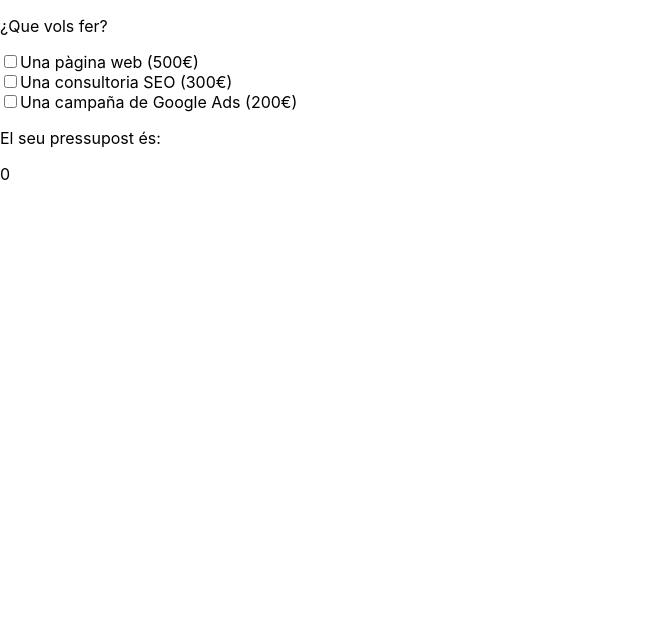
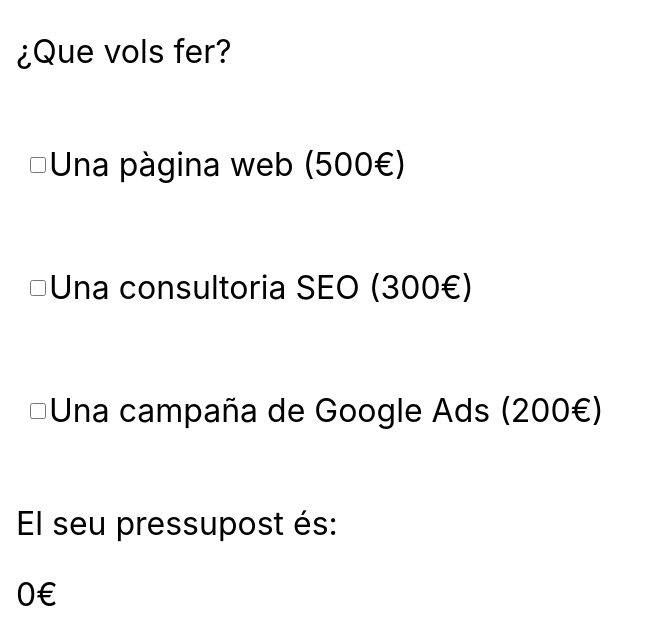
Before and after one commit to CristianAltGr/Sprint-7, a React (Create React App) app in the folder budget/: page /budget in a window 1280 px wide. Shown: the top 644 px of the page, without its empty margins (0-663 px from the left). Built offline with nearby package versions, Linux system fonts and the light colour scheme.

Commit message:
styled level 1!

```diff
--- a/budget/src/App.js
+++ b/budget/src/App.js
@@ -3,6 +3,7 @@ import './App.css';
 import Check from './components/scene/form';
 import Panel from './components/scene/panel';
 import { useEffect, useState } from 'react';
+import { GlobalStyle, PanelInput , Body } from './components/styles';
 
 function App() {
 
@@ -56,9 +57,9 @@ function App() {
       if(service.name === "web" && ((action ==="plusPg")||(action ==="plusLg"))){
         action === "plusPg" ? service.pages++ : service.idiom++;
       } else if(service.name === "web" && ((action ==="reducePg")||(action ==="reduceLg"))){
-        if((service.pages&&action === "reducePg")>0){
+        if(service.pages>0 && action === "reducePg"){
           service.pages--;
-        } else if((service.idiom&&action === "reduceLg")>0){
+        } else if(service.idiom>0 &&action === "reduceLg"){
           service.idiom--;
         }
       }
@@ -90,29 +91,31 @@ function App() {
 
 
   return (
-    <>
+
+    <Body>
+      <GlobalStyle/>
       <p>¿Que vols fer?</p>
       <form >
-        <div>
+        <PanelInput>
         <Check name="web" price={500} checked={status[0].check} onChange={selectService}></Check>
-        <label>Una pàgina web (500€)</label>
-        </div>
+        <label><p>Una pàgina web (500€)</p></label>
+        </PanelInput>
         <Panel webCheck={status[0].check} func={configureWeb} funcBtn={configureBtn} pages={status[0].pages} idioms={status[0].idiom}></Panel>
-        <div>
+        <PanelInput>
         <Check name="seo" price={300} checked={status[1].check} onChange={selectService}></Check>
-        <label>Una consultoria SEO (300€)</label>
-        </div>
-        <div>
+        <label><p>Una consultoria SEO (300€)</p></label>
+        </PanelInput>
+        <PanelInput>
         <Check name="ads" price={200} checked={status[2].check} onChange={selectService}></Check>
-        <label>Una campaña de Google Ads (200€)</label>
-        </div>
+        <label><p>Una campaña de Google Ads (200€)</p></label>
+        </PanelInput>
       </form>
       <div>
         <p>El seu pressupost és:</p>
-        <p>{price}</p>
+        <p>{price}€</p>
 
       </div>
-    </>
+    </Body>
   );
 }
 
--- a/budget/src/components/scene/form.js
+++ b/budget/src/components/scene/form.js
@@ -1,11 +1,12 @@
 import React from "react";
+import { InputX } from "../styles";
 
-const Check = props => <input
+const Check = props => <InputX
     type="checkbox"
     name={props.name}
     value={props.value}
     checked={props.checked}
     onChange={props.onChange}
-    ></input>
+    ></InputX>
 
 export default Check;
--- a/budget/src/components/scene/panel.js
+++ b/budget/src/components/scene/panel.js
@@ -1,22 +1,25 @@
 import React from "react";
+import { InputS, PanelS } from "../styles";
 
 const Panel = (props) => {
 
     return ( props.webCheck &&
-    <div className="configWeb">
-        <div>
-            <span>Número de pàgines</span>
+    <PanelS className="configWeb">
+
+        <InputS>
+        <span><p>Número de pàgines</p></span>
             <button onClick={props.funcBtn} name= "plusPg">+</button>
             <input type="number" min={0} name="pag" id="pags" value={props.pages} onChange={props.func} />
             <button onClick={props.funcBtn} name= "reducePg">-</button>
-        </div>
-        <div>
-            <span>Número de idiomes</span>
+        </InputS>
+
+        <InputS>
+        <span><p>Número de idiomes</p></span>
             <button onClick={props.funcBtn} name= "plusLg">+</button>
             <input type="number" min={0} name="idiom" id="idioms" value={props.idioms} onChange={props.func} />
             <button onClick={props.funcBtn} name= "reduceLg">-</button>
-        </div>
-    </div>
+        </InputS>
+    </PanelS>
     )
 }
 
--- /dev/null
+++ b/budget/src/components/styles.js
@@ -0,0 +1,62 @@
+import styled,{createGlobalStyle} from "styled-components";
+
+export const GlobalStyle = createGlobalStyle`
+
+    *{
+        p{
+            font-size: 2em;
+        }
+
+    }
+`
+export const Body = styled.div`
+    margin-left: 2vh;
+`
+
+export const PanelS = styled.div`
+    margin-top: 2vh;
+    margin-bottom: 2vh;
+    margin-right: 55%;
+    padding: 2vh;
+    border: 4px solid black;
+    border-radius: 60px;
+
+    button{
+        margin: 5px;
+        width: 4vh;
+        height: 4vh;
+    }
+
+`
+
+export const PanelInput = styled.div`
+    display: flex;
+    align-items: center;
+    padding: 10px;
+`
+
+export const InputS = styled.div`
+    display: flex;
+    align-items: center;
+    margin: 10px;
+
+    input{
+        font-size: 2vh;
+        width: 5em;
+        text-align: center;
+        border: none;
+    }
+    button{
+        font-size: 3vh;
+        font-weight: bold;
+        color: white;
+        border: none;
+        border-radius: 8px;
+        background-color: #fd5716;
+    }
+`
+
+export const InputX = styled.input`
+    width: 2vh;
+    height: 2vh;
+`
```
